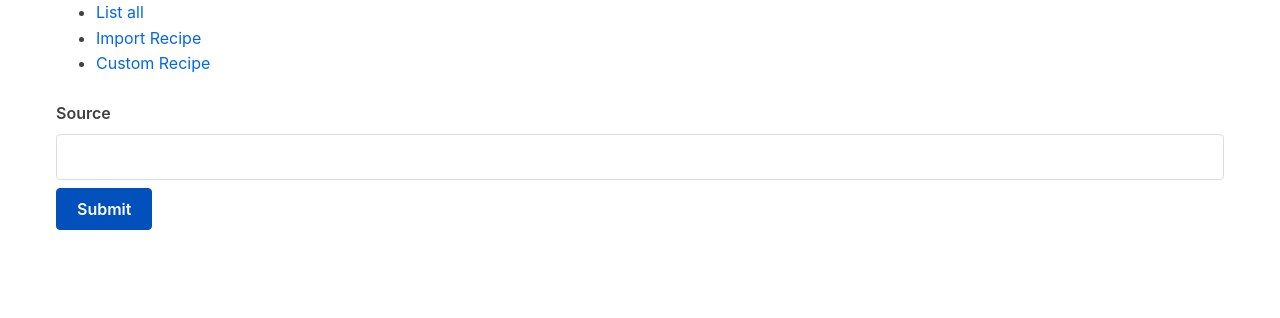
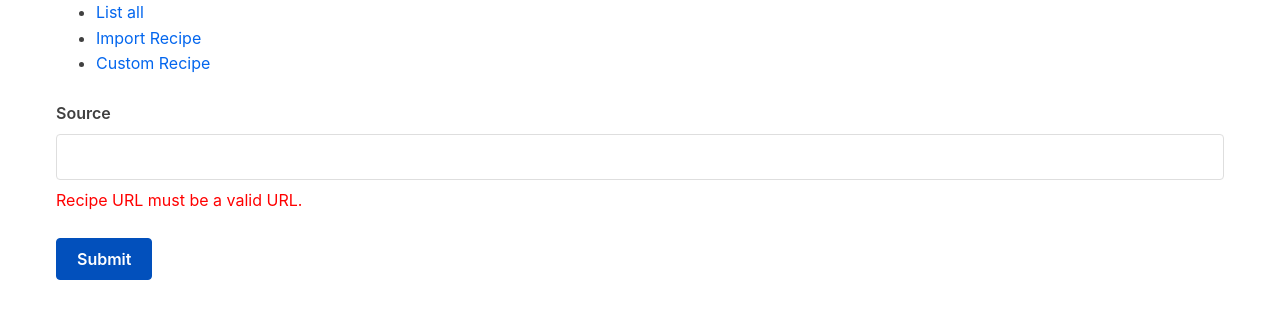
Before and after one commit to ayang101/recipe-tracker, a React (Create React App) app in the folder react-frontend/: page /recipes/import in a window 1280 px wide. Both pictures are taken after typing "Sample" into the empty fields and a click on the button "Submit". Shown: the top 318 px of the page. Built offline with nearby package versions, Linux system fonts and the light colour scheme; no server answers.

Commit message:
added invalid url error message

```diff
--- a/react-frontend/src/RecipeURLForm.js
+++ b/react-frontend/src/RecipeURLForm.js
@@ -1,6 +1,7 @@
 import React, {useState} from 'react';
 
 function RecipeURLForm(props) {
+    const [isValidURL, setIsValidURL] = useState(true);
     const [recipe, setRecipe] = useState(
         {
             name: "",
@@ -59,6 +60,9 @@ function RecipeURLForm(props) {
             ingredient_list: [],
             instructions: []
         });
+        if (!recipe.name) {
+            setIsValidURL(false);
+        }
     }
 
     return (
@@ -70,6 +74,7 @@ function RecipeURLForm(props) {
                 id="source"
                 value={recipe.source}
                 onChange={handleChange} />
+            {!isValidURL && <p className='error-field'>Recipe URL must be a valid URL.</p>}
             <input type="button" value= "Submit" onClick={submitForm} />
         </form>
     );
```
